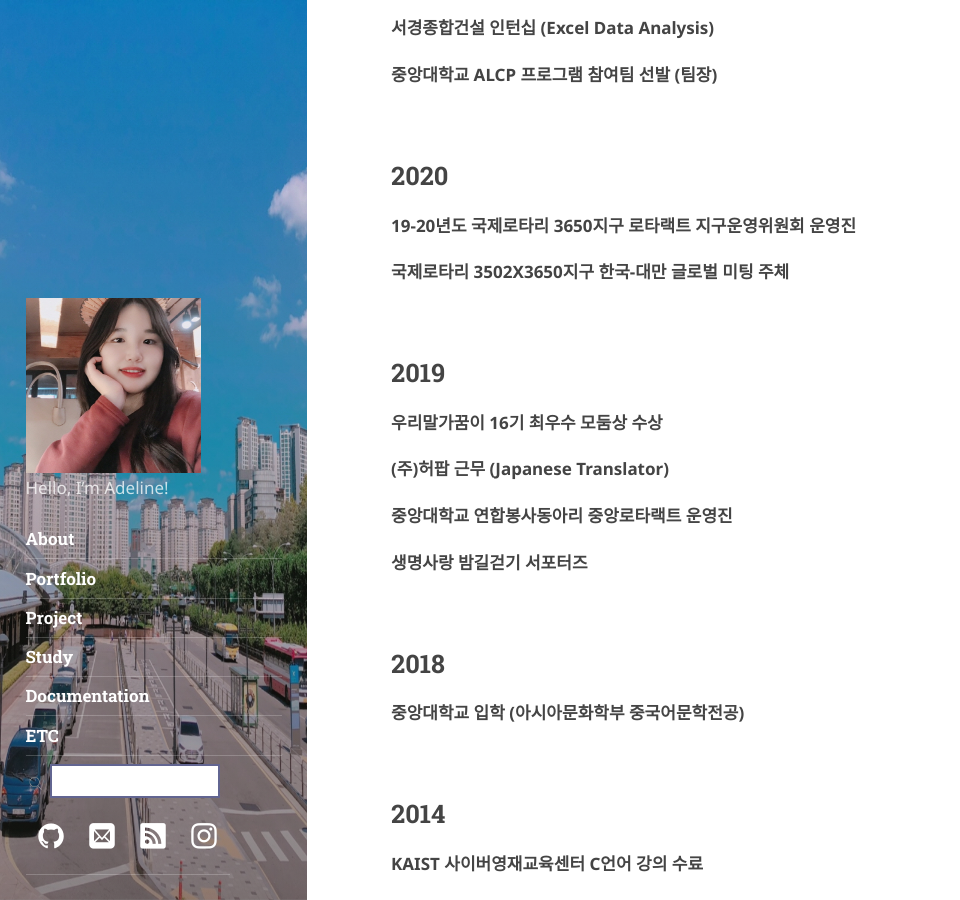
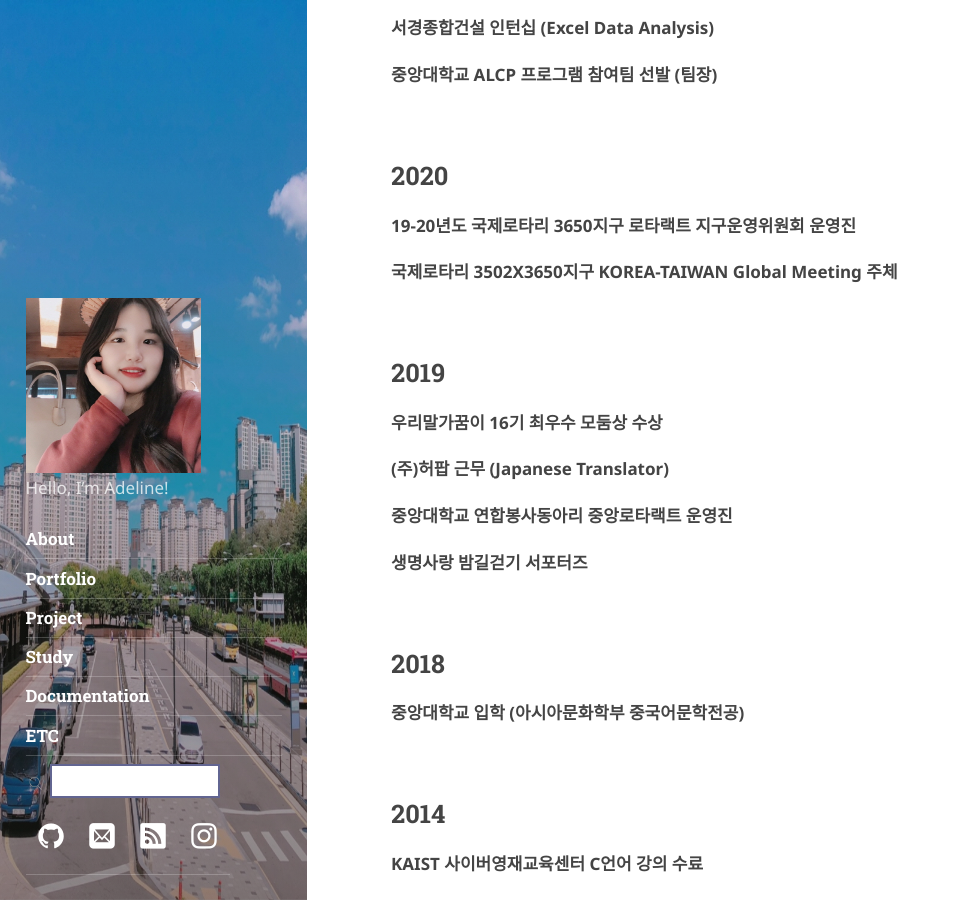
Before and after one commit to Wonji-Park/Classy, a Jekyll site: the page built from _featured_tags/Portfolio.md, in a window 1280 px wide and 900 px high, scrolled down 472 px. Shown: the whole window, without its empty margins (0-960 px from the left). Built offline with Jekyll 4.4.1, drawn with Linux system fonts in a browser that asks for light colours; nearby versions of some CDN libraries; some web fonts are replaced.

Commit message:
Update Portfolio.md

```diff
--- a/_featured_tags/Portfolio.md
+++ b/_featured_tags/Portfolio.md
@@ -24,7 +24,7 @@ published: true
 
 **19-20년도 국제로타리 3650지구 로타랙트 지구운영위원회 운영진**
 
-**국제로타리 3502X3650지구 한국-대만 글로벌 미팅 주체**
+**국제로타리 3502X3650지구 KOREA-TAIWAN Global Meeting 주체**
 
 ## 2019
 
```
